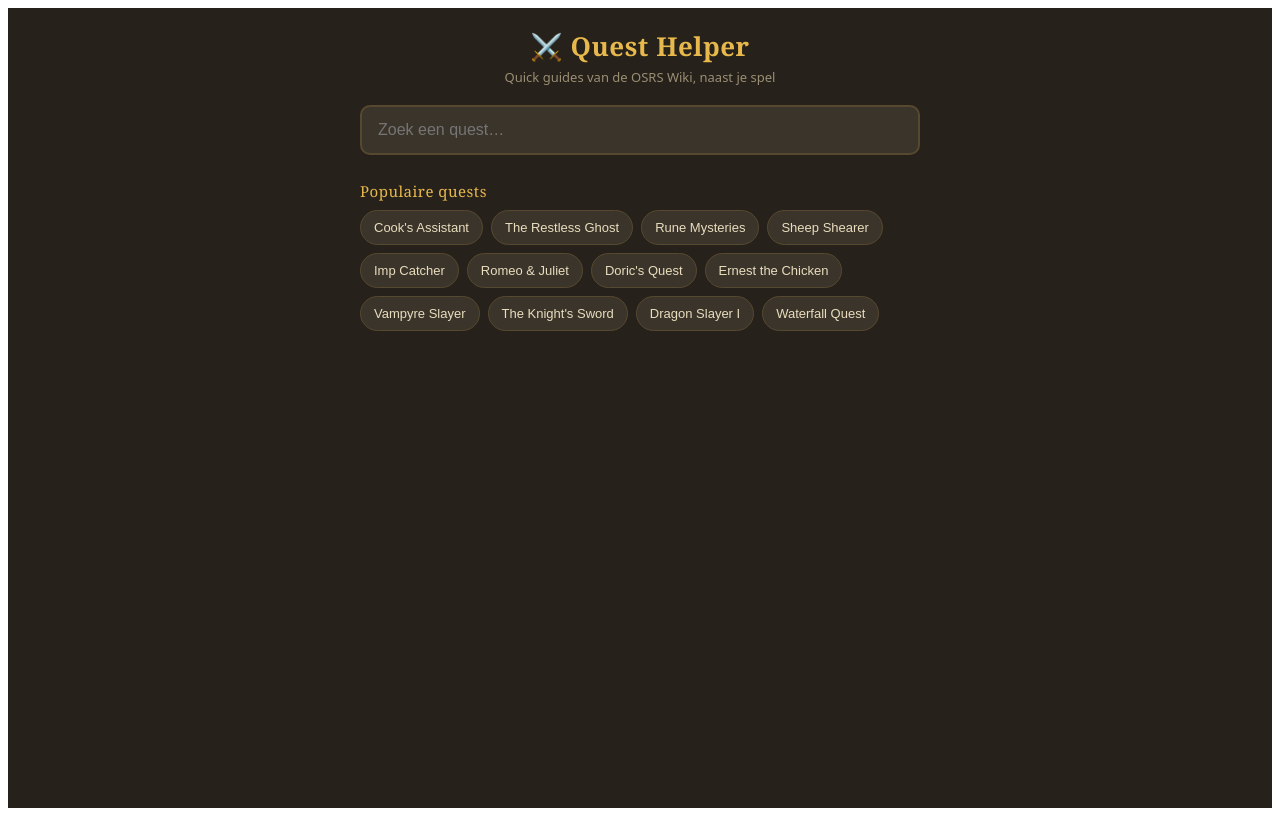
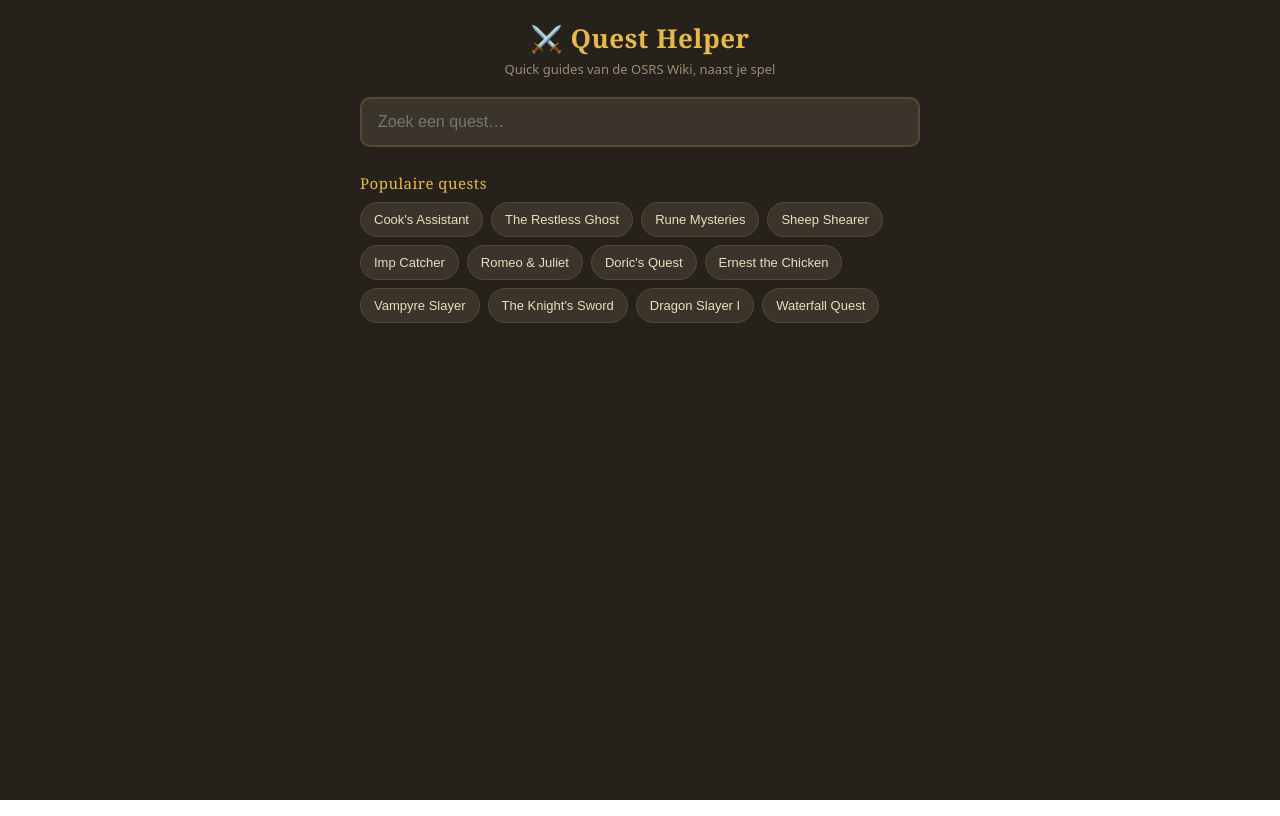
Before and after one commit to petje123996/questhelper, a Next.js app: page / in a window 1280 px wide. Built offline with nearby package versions, Linux system fonts and the light colour scheme.

Commit message:
Create app/layout.tsx

```diff
--- /dev/null
+++ b/app/layout.tsx
@@ -0,0 +1,23 @@
+import type { Metadata, Viewport } from "next";
+
+export const metadata: Metadata = {
+  title: "OSRS Quest Helper",
+  description: "Quick guides van de OSRS Wiki, naast je spel",
+};
+
+export const viewport: Viewport = {
+  width: "device-width",
+  initialScale: 1,
+};
+
+export default function RootLayout({
+  children,
+}: {
+  children: React.ReactNode;
+}) {
+  return (
+    <html lang="nl">
+      <body style={{ margin: 0 }}>{children}</body>
+    </html>
+  );
+}
```
